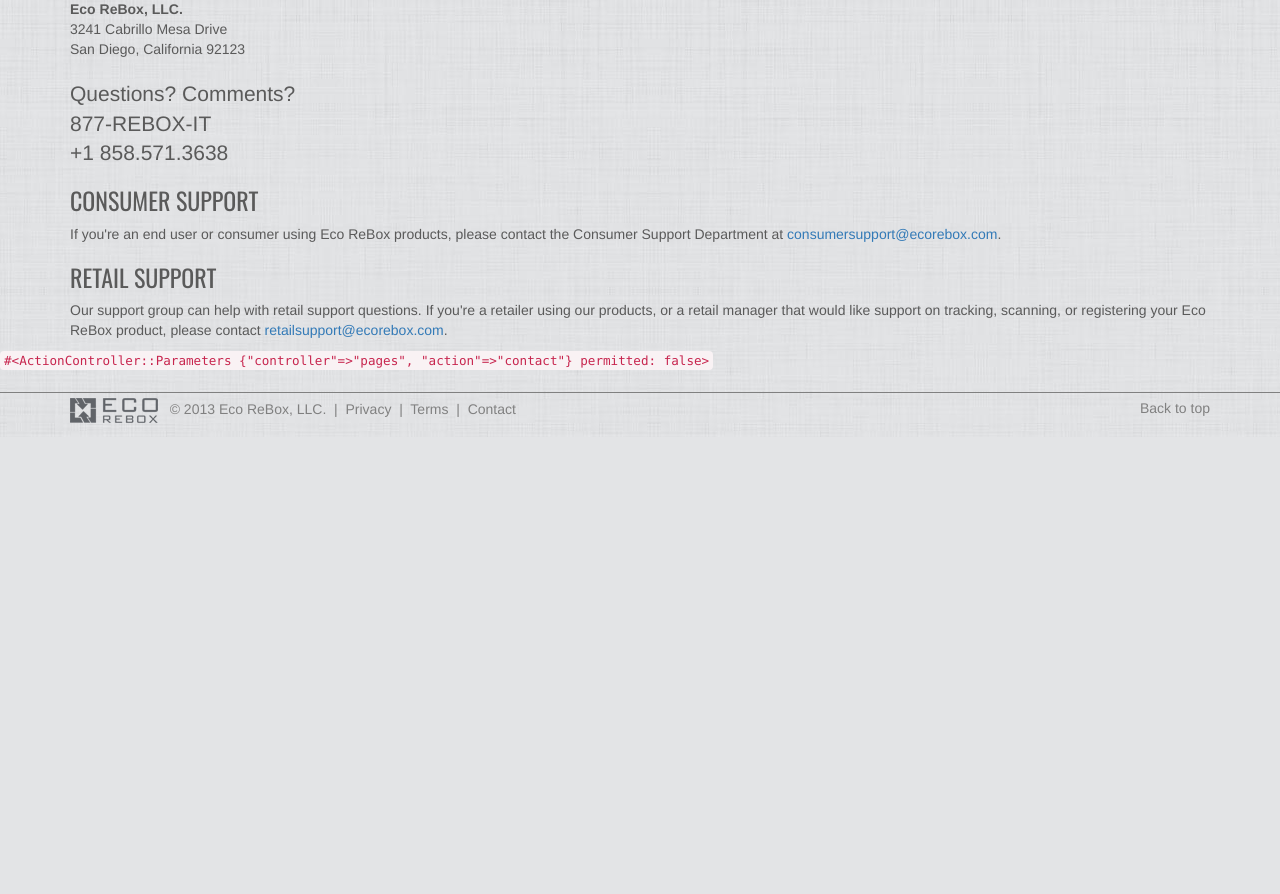
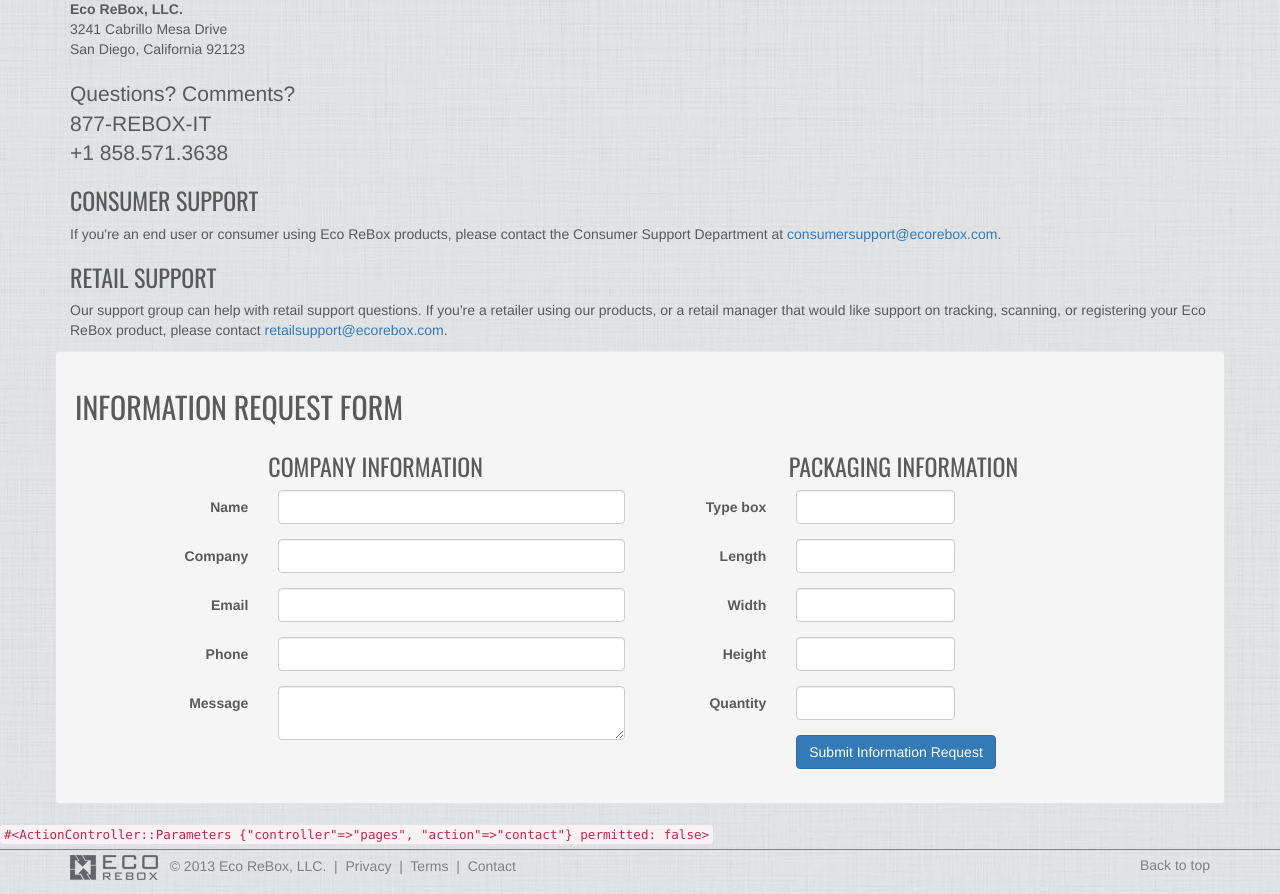
Before and after one commit to Mallanaga/ERB, a Rails app: page /contact in a window 1280 px wide. Shown: the part 363-1257 px from the top of the page. Before the commit the page ends 800 px from the top, so only its background shows below. Run offline with Rails 7, Linux system fonts and the light colour scheme; style sheets or scripts are compiled from the project's sources; parts of the project's set-up code (start-up, migrations or seed data) failed here and were passed over; some libraries are stand-ins or nearby versions.

Commit message:
moved quote

```diff
--- a/app/controllers/pages_controller.rb
+++ b/app/controllers/pages_controller.rb
@@ -14,6 +14,7 @@
   end
 
   def contact
+    @quote = Quote.new
   end
 
   def about
--- a/app/controllers/quotes_controller.rb
+++ b/app/controllers/quotes_controller.rb
@@ -6,11 +6,8 @@
       flash[:success] = "We'll be in touch, #{@quote.name}!"
       redirect_to root_url
     else
-      render 'quotes/new'
+      render 'pages/contact'
     end
   end
 
-  def new
-    @quote = Quote.new
-  end
 end
--- a/app/views/pages/_contact.html.erb
+++ /dev/null
@@ -1,14 +0,0 @@
-<strong>Eco ReBox, LLC.</strong><br/>
-3241 Cabrillo Mesa Drive <br/>
-San Diego, California 92123<br/><br/>
-<p class="lead">
-  Questions? Comments?<br/>
-  877-REBOX-IT<br/>
-  +1 858.571.3638
-</p>
-<h3>Consumer Support</h3>
-<p>If you're an end user or consumer using Eco ReBox products, please contact the Consumer Support Department at <%= mail_to "consumersupport@ecorebox.com" %>.</p>
-<h3>Retail Support</h3>
-<p>
-  Our support group can help with retail support questions. If you're a retailer using our products, or a retail manager that would like support on tracking, scanning, or registering your Eco ReBox product, please contact <%= mail_to "retailsupport@ecorebox.com" %>.
-</p>
--- a/app/views/pages/contact.html.erb
+++ b/app/views/pages/contact.html.erb
@@ -5,8 +5,98 @@
     <p>Contact Eco ReBox.</p>
   </div>
 </div>
-<div class="container">
-  <%= render 'contact' %>
+<div class="container get_quote">
+  <strong>Eco ReBox, LLC.</strong><br/>
+  3241 Cabrillo Mesa Drive <br/>
+  San Diego, California 92123<br/><br/>
+  <p class="lead">
+    Questions? Comments?<br/>
+    877-REBOX-IT<br/>
+    +1 858.571.3638
+  </p>
+  <h3>Consumer Support</h3>
+  <p>If you're an end user or consumer using Eco ReBox products, please contact the Consumer Support Department at <%= mail_to "consumersupport@ecorebox.com" %>.</p>
+  <h3>Retail Support</h3>
+  <p>
+    Our support group can help with retail support questions. If you're a retailer using our products, or a retail manager that would like support on tracking, scanning, or registering your Eco ReBox product, please contact <%= mail_to "retailsupport@ecorebox.com" %>.
+  </p>
+  <div class="row well">
+    <h2>Information Request Form</h2>
+    <%= form_for @quote, html:{class: 'form-horizontal', role: 'form'} do |f| %>
+      <%= render 'shared/error_messages', object: f.object %>
+      <div class="col-sm-6">
+        <h3 class='col-sm-offset-4'>Company Information</h3>
+        <div class='form-group'>
+          <%= f.label :name, class: 'col-sm-4 control-label' %>
+          <div class='col-sm-8'>
+            <%= f.text_field :name, class: 'form-control' %>
+          </div>
+        </div>
+        <div class='form-group'>
+          <%= f.label :company, class: 'col-sm-4 control-label' %>
+          <div class='col-sm-8'>
+            <%= f.text_field :company, class: 'form-control' %>
+          </div>
+        </div>
+        <div class='form-group'>
+          <%= f.label :email, class: 'col-sm-4 control-label' %>
+          <div class='col-sm-8'>
+            <%= f.text_field :email, class: 'form-control' %>
+          </div>
+        </div>
+        <div class='form-group'>
+          <%= f.label :phone, class: 'col-sm-4 control-label' %>
+          <div class='col-sm-8'>
+            <%= f.text_field :phone, class: 'form-control' %>
+          </div>
+        </div>
+        <div class='form-group'>
+          <%= f.label :message, class: 'col-sm-4 control-label' %>
+          <div class='col-sm-8'>
+            <%= f.text_area :message, class: 'form-control' %>
+          </div>
+        </div>
+      </div>
+      <div class="col-sm-6">
+        <h3 class='col-sm-offset-3'>Packaging Information</h3>
+        <div class='form-group'>
+          <%= f.label :type_box, class: 'col-sm-3 control-label' %>
+          <div class='col-sm-4'>
+            <%= f.text_field :type_box, class: 'form-control' %>
+          </div>
+        </div>
+        <div class='form-group'>
+          <%= f.label :length, class: 'col-sm-3 control-label' %>
+          <div class='col-sm-4'>
+            <%= f.text_field :length, class: 'form-control' %>
+          </div>
+        </div>
+        <div class='form-group'>
+          <%= f.label :width, class: 'col-sm-3 control-label' %>
+          <div class='col-sm-4'>
+            <%= f.text_field :width, class: 'form-control' %>
+          </div>
+        </div>
+        <div class='form-group'>
+          <%= f.label :height, class: 'col-sm-3 control-label' %>
+          <div class='col-sm-4'>
+            <%= f.text_field :height, class: 'form-control' %>
+          </div>
+        </div>
+        <div class='form-group'>
+          <%= f.label :quantity, class: 'col-sm-3 control-label' %>
+          <div class='col-sm-4'>
+            <%= f.text_field :quantity, class: 'form-control' %>
+          </div>
+        </div>
+        <div class='form-group'>
+          <div class='col-sm-4 col-sm-offset-3'>
+            <%= f.submit 'Submit Information Request', class: 'btn btn-primary' %>
+          </div>
+        </div>
+      </div>
+    <% end %>
+  </div>
 </div>
 
 
```
Also changed, not shown: app/views/quotes/new.html.erb (deleted, +0 -85 lines), app/views/user_mailer/quote.html.erb (+9 -4 lines).
